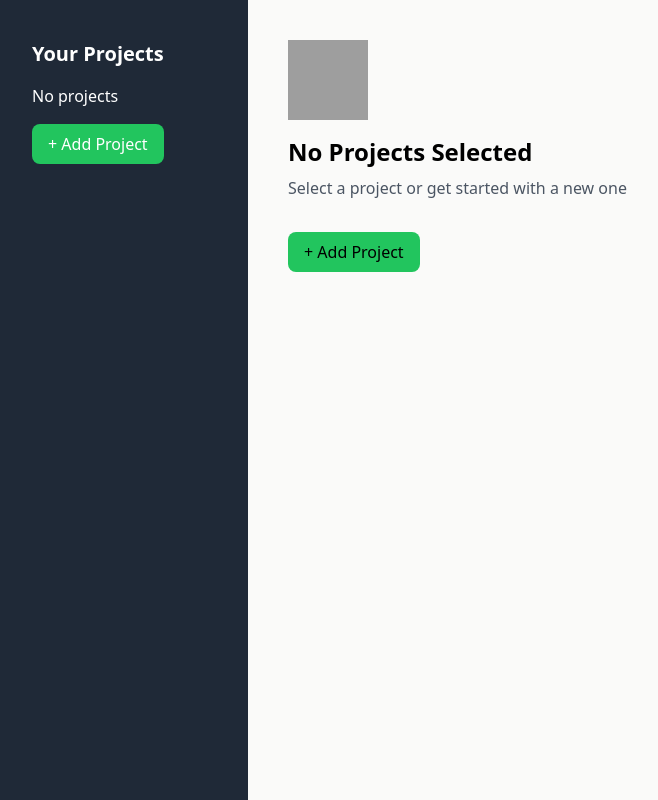
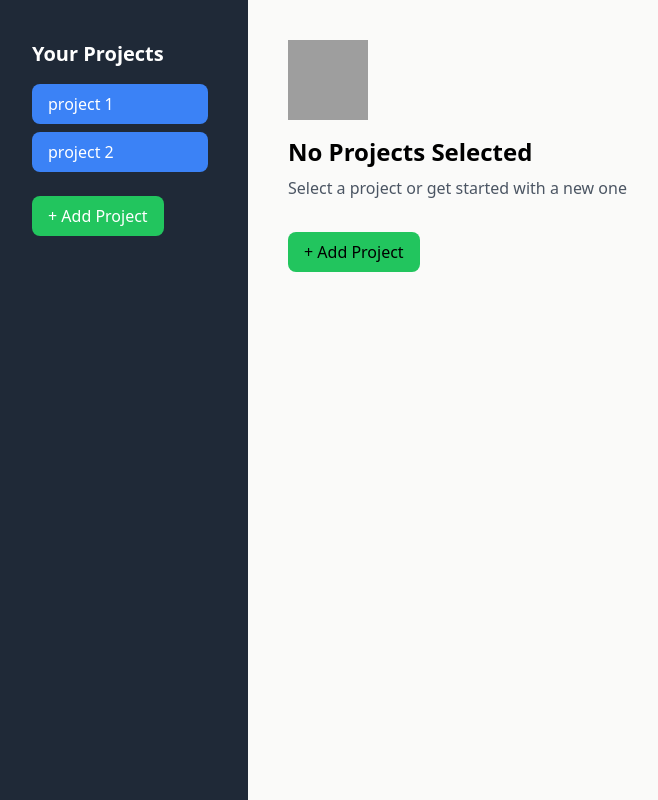
Before and after one commit to slavkoSenkiv/project-management-react, a React (Vite) app: page / in a window 1280 px wide. Shown: the whole page, without its empty margins (8-666 px from the left). Built offline with nearby package versions, Linux system fonts and the light colour scheme; grey boxes are pictures that could not be loaded.

Commit message:
done project loading from click on sidebar

```diff
--- a/src/App.jsx
+++ b/src/App.jsx
@@ -4,32 +4,76 @@ import Sidebar from "./components/Sidebar";
 import ProjectPreview from "./components/ProjectPreview";
 
 function App() {
-  const projectsArr = [];
+
+  const defProjectsCollection = [
+    {
+      projectName: "project 1",
+      dateUpdated: "1111",
+      description: "description for project 1",
+      tasks: ["task 1a", "task 1b", "task 1c"],
+    },
+    {
+      projectName: "project 2",
+      dateUpdated: "2222",
+      description: "description for project 2",
+      tasks: ["task 2a", "task 2b", "task 2c"],
+    }
+  ] ;
+
+
+  const [projectsArr, setProjectsArr] = useState(defProjectsCollection);
   const [mainPartState, setMainPartState] = useState("no project");
 
   function handleNewProject() {
     setMainPartState("new project");
   }
 
+  function handleAddProject(newProject) {
+    setProjectsArr((prevProjectsArr) => [...prevProjectsArr, newProject]);
+    setMainPartState("no project");
+  }
+
+  function handleLoadProject(project) {
+    setMainPartState(project.projectName);
+    console.log(mainPartState);
+  }
+
   return (
     <div className="flex h-screen">
       <Sidebar
         projects={projectsArr}
-        addProjectClick={handleNewProject} />
+        onProjectClick={handleLoadProject}
+        addProjectClick={handleNewProject}
+      />
 
       {mainPartState === "no project" ? (
-        <NoProjectSelected
-          addProjectClick={handleNewProject} />
-
+        <NoProjectSelected addProjectClick={handleNewProject} />
       ) : mainPartState === "new project" ? (
         <ProjectPreview
           projectTitle="new project"
           date="1234"
           projectDescription="write here project description"
           taskList={[]}
+          projects={projectsArr}
+          onAddProject={handleAddProject}
         />
       ) : (
-        ""
+        projectsArr.map((project) => {
+          if (project.projectName === mainPartState) {
+            return (
+              <ProjectPreview
+                key={project.projectName}
+                projectTitle={project.projectName}
+                date={project.dateUpdated}
+                projectDescription={project.description}
+                taskList={project.tasks}
+                projects={projectsArr}
+                onAddProject={handleAddProject}
+              />
+            );
+          }
+        return <p key={1}>no project founded</p>;
+        })
       )}
     </div>
   );
--- a/src/components/ProjectPreview.jsx
+++ b/src/components/ProjectPreview.jsx
@@ -5,7 +5,10 @@ export default function ProjectPreview({
   date,
   projectDescription,
   taskList,
+  projects,
+  onAddProject,
 }) {
+
   const projectJson = {
     projectName: projectTitle,
     dateUpdated: date,
@@ -14,6 +17,7 @@ export default function ProjectPreview({
   };
 
   const [projectData, setProjectData] = useState(projectJson);
+  const [projectsList, setProjectsList] = useState(projects);
 
   function handleInputChange(event, parameter) {
     setProjectData((prevObj) => {
@@ -22,8 +26,14 @@ export default function ProjectPreview({
     });
   }
 
+  function handleSaveProject() {
+    setProjectsList((prevProjectsList) => [...prevProjectsList, projectData]);
+    onAddProject(projectData);
+  }
+
   return (
     <div className="max-w-xl mx-auto p-4 bg-white shadow-md rounded-md">
+      {/* title */}
       <h1 className="text-2xl font-bold mb-4">
         <input
           type="text"
@@ -33,23 +43,16 @@ export default function ProjectPreview({
         />
       </h1>
 
-      <span className="flex items-center mt-4">
-        <p className="text-gray-500 mb-4">Date: {date}</p>
-        <button className="ml-2 px-3 py-1 bg-red-500 text-white rounded">
-          Delete Project
-        </button>
-        <button className="ml-2 px-3 py-1 bg-blue-500 text-white rounded">
-          Save Project{" "}
-        </button>
-      </span>
-
+      {/* description */}
       <p>
         <input
           type="text"
           defaultValue={projectDescription}
+          onChange={(event) => handleInputChange(event, "description")}
           className="border-b-2 focus:outline-none focus:border-blue-500"
         />
       </p>
+
       <h2 className="text-xl font-bold mt-6 mb-4">Tasks</h2>
 
       {taskList.length === 0 ? (
@@ -61,16 +64,16 @@ export default function ProjectPreview({
           <span key={task} className="flex items-center mb-2">
             <input
               type="text"
-              defaultValue={task.description}
+              defaultValue={task}
               className="flex-1 border-b-2 focus:outline-none focus:border-blue-500"
             />
-            <button className="ml-2 px-3 py-1 bg-red-500 text-white rounded">
-              {editingTask ? "Save" : "Delete"}
+            <button className="ml-2 px-3 py-1 bg-red-500 text-white rounded">Save
             </button>
           </span>
         ))
       )}
 
+      {/* add new task */}
       <span className="flex items-center mt-4">
         <input
           type="text"
@@ -81,6 +84,22 @@ export default function ProjectPreview({
           Add New Task
         </button>
       </span>
+
+      {/* date, delete, save project */}
+      <span className="flex items-center mt-4">
+        <p className="text-gray-500 mb-4">Date: {date}</p>
+
+        <button className="ml-2 px-3 py-1 bg-red-500 text-white rounded">
+          Delete Project
+        </button>
+
+        <button
+          onClick={handleSaveProject}
+          className="ml-2 px-3 py-1 bg-blue-500 text-white rounded"
+        >
+          Save Project
+        </button>
+      </span>
     </div>
   );
 }
--- a/src/components/Sidebar.jsx
+++ b/src/components/Sidebar.jsx
@@ -1,6 +1,6 @@
 import AddProjectButton from "./AddProjectButton";
 
-export default function Sidebar({ projects, addProjectClick}) {
+export default function Sidebar({ projects, onProjectClick, addProjectClick }) {
   return (
     <div className="bg-gray-800 text-white p-10 w-1/5 min-h-screen">
       <h1 className="text-xl font-bold mb-4">Your Projects</h1>
@@ -8,10 +8,11 @@ export default function Sidebar({ projects, addProjectClick}) {
       {projects.length > 0 ? (
         projects.map((project) => (
           <button
-            key={project.id}
+            key={projects.indexOf(project)}
+            onClick={() => onProjectClick(project)}
             className="block w-full text-left py-2 px-4 mb-2 rounded-lg bg-blue-500 hover:bg-blue-600 focus:outline-none focus:bg-blue-600"
           >
-            {project.name}
+            {project.projectName}
           </button>
         ))
       ) : (
```
